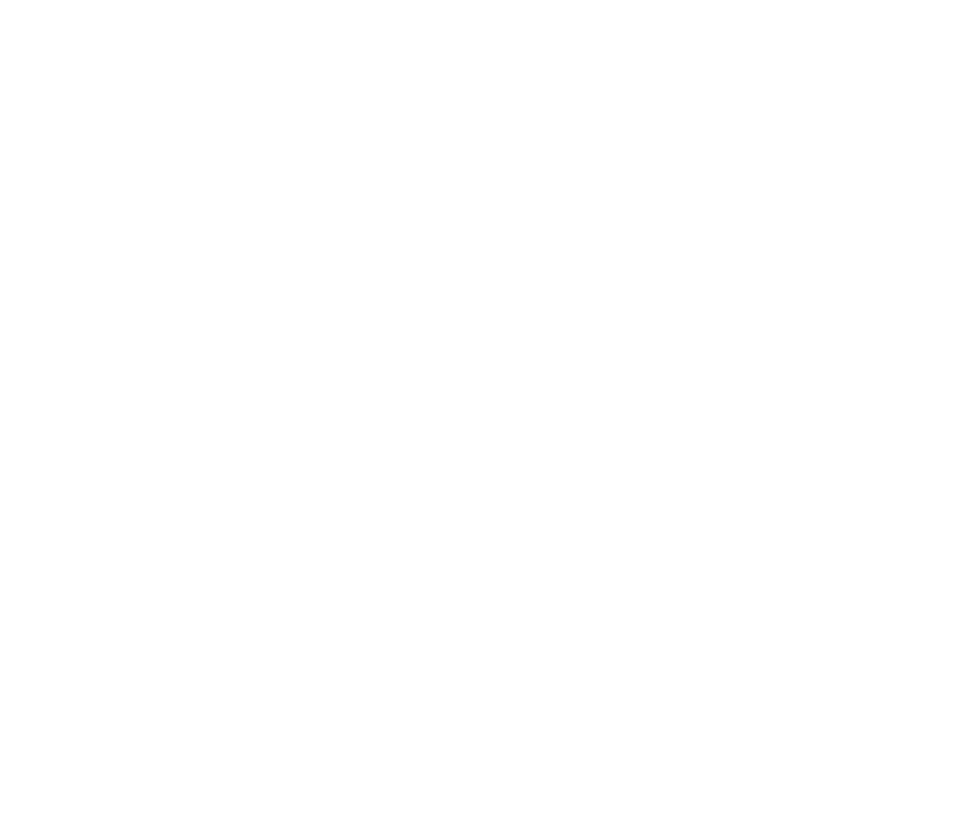
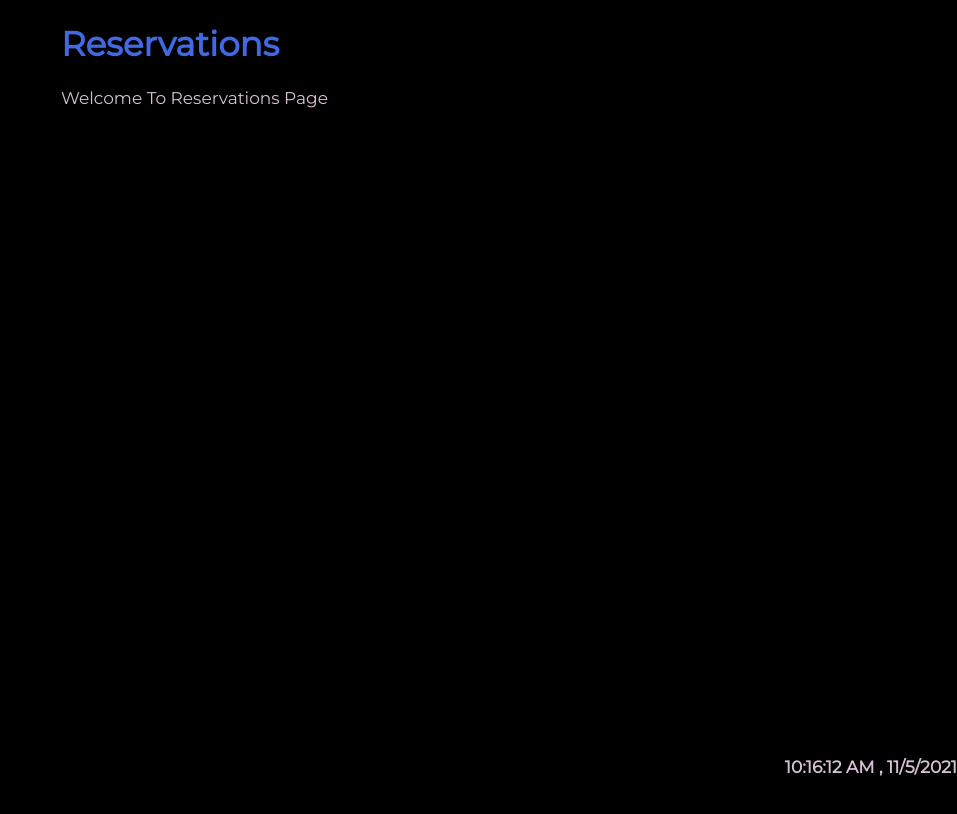
Before and after one commit to santhoshboinapally/meal-sharing, a React app: page /reservations in a window 1280 px wide. Shown: the top 814 px of the page, without its empty margins (323-1280 px from the left). Built offline with nearby package versions, Linux system fonts and the light colour scheme.

Commit message:
addeed frontend files to test deploy

```diff
--- a/src/client/App.js
+++ b/src/client/App.js
@@ -1,20 +1,28 @@
 import React from "react";
 import { BrowserRouter as Router, Route, Switch } from "react-router-dom";
-import TestComponent from "./components/TestComponent/TestComponent";
+import DateTime from "./components/timer";
+import Meals from "./components/meals";
+import Reviews from "./components/reviews";
+import Reservations from "./components/reservations";
 
 function App() {
   return (
-    <Router>
+        <Router>
       <Route exact path="/">
-        <p>Welcome to Meal-sharing App</p>
+        <h1>Welcome to Meal-sharing App</h1>
       </Route>
-      <Route exact path="/lol">
-        <p>lol</p>
+      <Route exact path="/Meals">
+        <Meals />
+       </Route>
+      <Route exact path="/reviews">
+       <Reviews />
       </Route>
-      <Route exact path="/test-component">
-        <TestComponent></TestComponent>
+      <Route exact path="/reservations">
+       <Reservations />
       </Route>
-    </Router>
+       <DateTime />
+      </Router>
+
   );
 }
 
--- /dev/null
+++ b/src/client/components/meals.js
@@ -0,0 +1,11 @@
+import React from "react";
+
+function Meals() {
+
+    return (<div class="meals">
+    <h1>Menu</h1>
+    <p>Chose your Meals here</p>
+    </div>);
+}
+
+export default Meals;
--- /dev/null
+++ b/src/client/components/reservations.js
@@ -0,0 +1,9 @@
+import React from "react";
+
+function Reservations() {
+return (<div>
+    <h1>Reservations</h1>
+    <p>Welcome To Reservations Page</p>
+    </div>);
+}
+export default Reservations;
--- /dev/null
+++ b/src/client/components/reviews.js
@@ -0,0 +1,9 @@
+import React from "react";
+
+function Reviews() {
+return (<div>
+    <h1>Reviews</h1>
+    <p>Welcome To Reviews Page</p>
+    </div>);
+}
+export default Reviews;
--- /dev/null
+++ b/src/client/components/timer.js
@@ -0,0 +1,17 @@
+import  React, { useState , useEffect } from 'react'
+export const DateTime = () => {
+    let [date,setDate] = useState(new Date());
+        useEffect(() => {
+        let timer = setInterval(()=>setDate(new Date()), 1000 )
+        return function cleanup() {
+            clearInterval(timer)
+        }
+        });
+    return(
+        <div class="timer">
+             <h4> {date.toLocaleTimeString()} , {date.toLocaleDateString()}</h4>
+               </div>
+    )
+}
+
+export default DateTime;
--- a/src/client/index.css
+++ b/src/client/index.css
@@ -1,10 +1,23 @@
-@import url('https://fonts.googleapis.com/css?family=Montserrat&display=swap');
-@import 'theme.css';
+@import url("https://fonts.googleapis.com/css?family=Montserrat&display=swap");
+@import "theme.css";
 * {
-  font-family: 'Montserrat', sans-serif;
+  font-family: "Montserrat", sans-serif;
   box-sizing: border-box;
+  background-color: black;
+  color: thistle;
 }
-
+h1 {
+  color: royalblue;
+}
+.meals {
+  background-color: tomato;
+}
+.timer {
+  position: fixed;
+  bottom: 0;
+  right: 0;
+  color: rgb(250, 43, 7);
+}
 #root {
   padding-left: 30%;
   padding-right: 30%;
```
